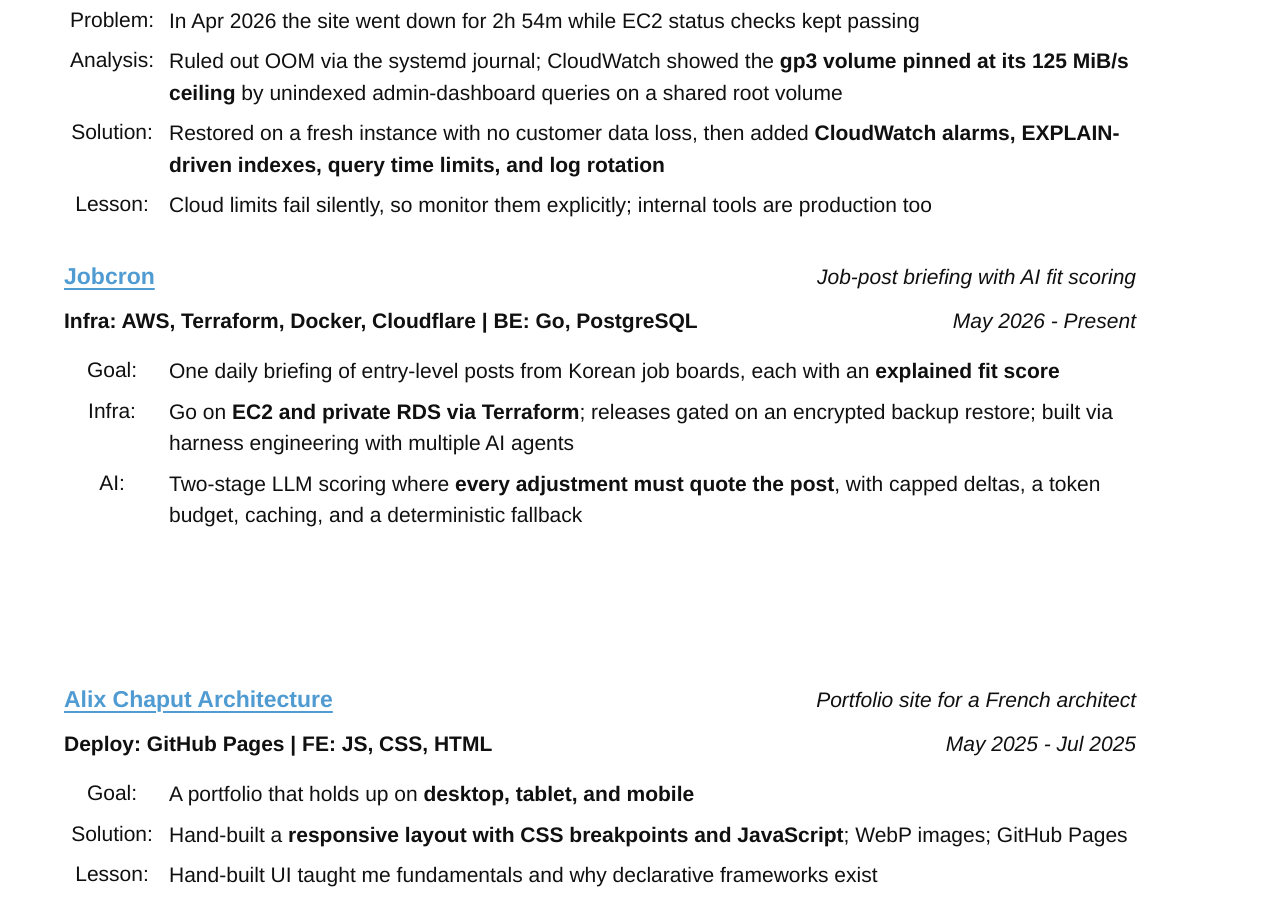
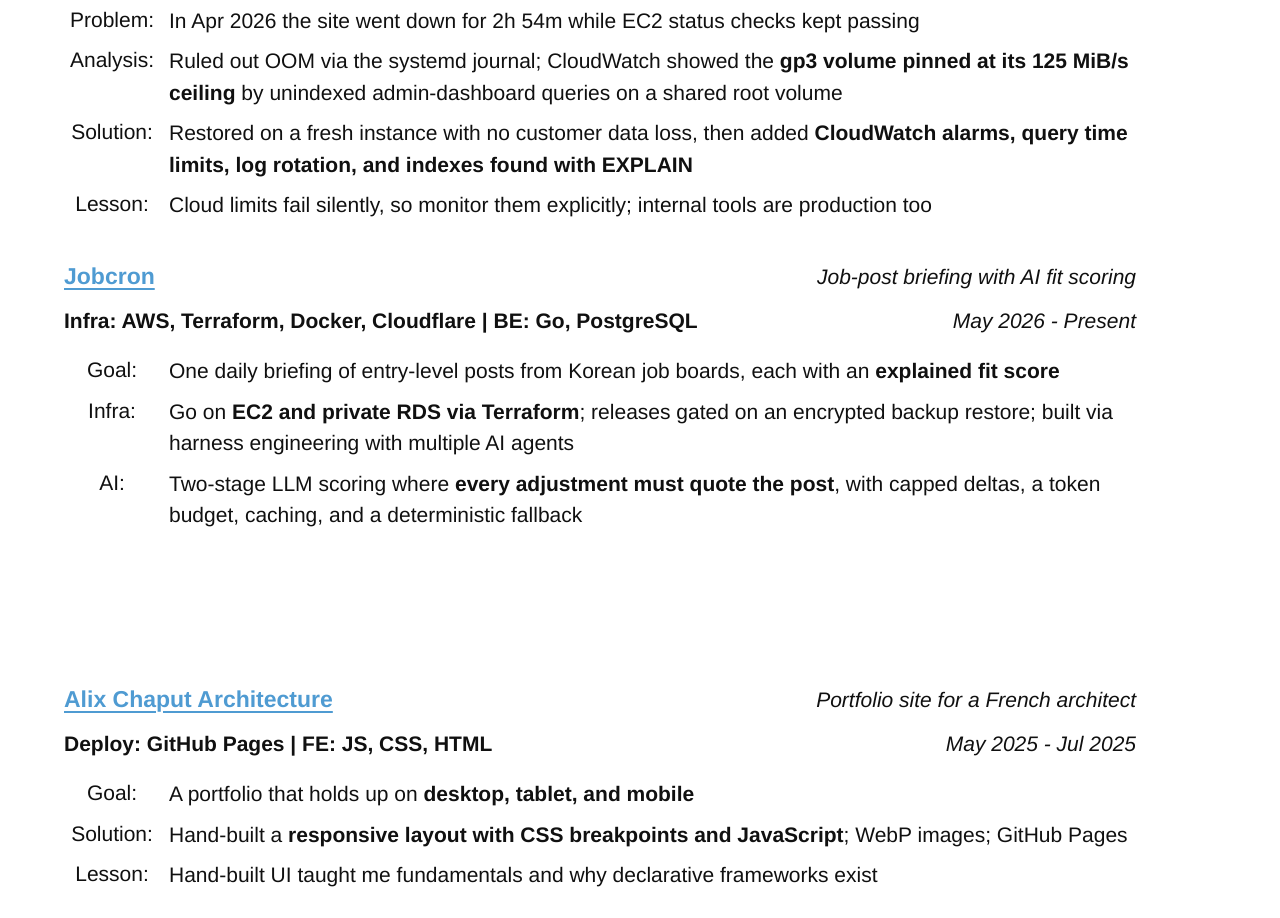
Before and after one commit to ohchanwu/jss-genr, a website: page resume/resume-en/resume-en.html in a window 1280 px wide. Shown: the part 991-1909 px from the top of the page. Drawn offline with Linux system fonts and the light colour scheme.

Commit message:
snapshot before regenerating EN PDF: avoid hyphen break

```diff
--- a/resume/resume-en/resume-en.html
+++ b/resume/resume-en/resume-en.html
@@ -437,7 +437,7 @@ a {
 <h4>Outage Recovery and Hardening (<a href="https://github.com/ohchanwu/cha-pt-postmortems/blob/main/2026-04-17/2026-04-17.md">postmortem</a>)</h4>
 <p class="labeled-line label-문제"><span class="line-label">Problem</span><span class="label-body">In Apr 2026 the site went down for 2h 54m while EC2 status checks kept passing</span></p>
 <p class="labeled-line label-분석"><span class="line-label">Analysis</span><span class="label-body">Ruled out OOM via the systemd journal; CloudWatch showed the <strong>gp3 volume pinned at its 125 MiB/s ceiling</strong> by unindexed admin-dashboard queries on a shared root volume</span></p>
-<p class="labeled-line label-해결"><span class="line-label">Solution</span><span class="label-body">Restored on a fresh instance with no customer data loss, then added <strong>CloudWatch alarms, EXPLAIN-driven indexes, query time limits, and log rotation</strong></span></p>
+<p class="labeled-line label-해결"><span class="line-label">Solution</span><span class="label-body">Restored on a fresh instance with no customer data loss, then added <strong>CloudWatch alarms, query time limits, log rotation, and indexes found with EXPLAIN</strong></span></p>
 <p class="labeled-line label-교훈"><span class="line-label">Lesson</span><span class="label-body">Cloud limits fail silently, so monitor them explicitly; internal tools are production too</span></p>
 </section>
 <section class="entry">
```
